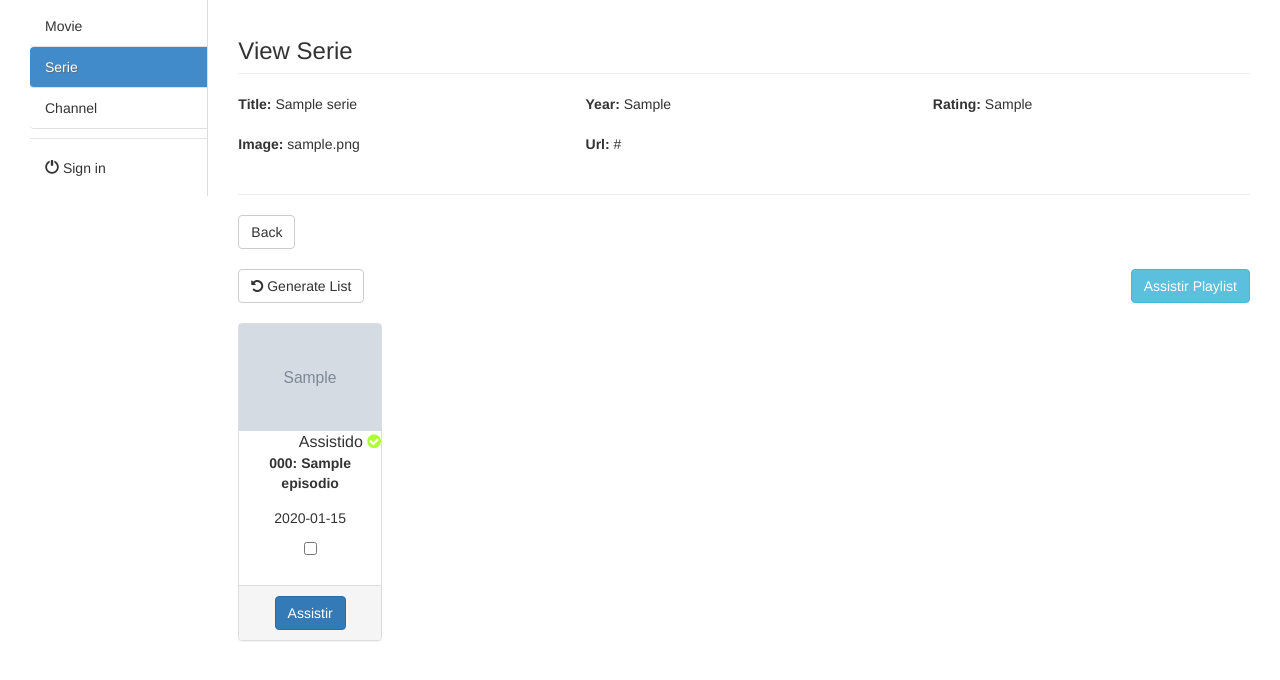
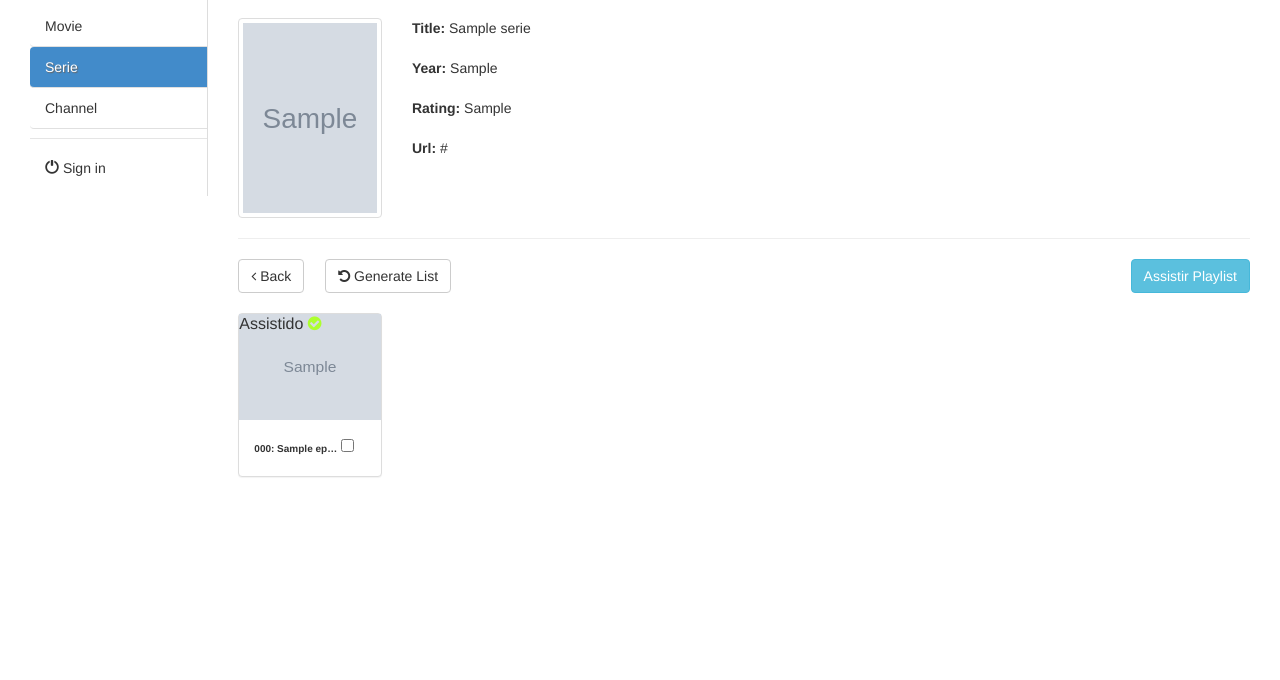
Before and after one commit to caiodotdev/megafilmes, a Django app: page /serie/1/ in a window 1280 px wide. Shown: the part 52-732 px from the top of the page. Run offline with Django 3.2, Linux system fonts and the light colour scheme; a user stored in the database is signed in; tables that the repository leaves empty hold one stand-in row (values such as "Sample post"); grey boxes marked "Sample" are stand-in pictures; some libraries are stand-ins or nearby versions.

Commit message:
fix templates

```diff
--- a/app/templates/movie/list.html
+++ b/app/templates/movie/list.html
@@ -133,7 +133,7 @@
                         targets: 1,
                         data: 'image',
                         "render": function (data, type, row, meta) {
-                            return '<img class="img-thumbnail" style="height: 100px;" src="' + row[1] + '"/>';
+                            return '<img class="img-thumbnail" src="' + row[1] + '"/>';
                         }
                     },
                     {
--- a/app/templates/serie/detail.html
+++ b/app/templates/serie/detail.html
@@ -2,60 +2,56 @@
 {% load static %}
 {% load form_utils %}
 {% block content %}
-    <h3 class="page-header">View Serie</h3>
-
+    <br/>
     <div class="row">
-        <div class="col-xs-4">
+        <div class="col-xs-2">
+            <img src="{{ object.image }}" class="img-thumbnail img-responsive" style="height: 200px;"/>
+        </div>
+        <div class="col-xs-10">
+            <div class="row">
+                <div class="col-xs-12">
                     <div class="form-group">
                         <label>Title:</label>
 
                         {{ object.title }}
                     </div>
                 </div>
-        <div class="col-xs-4">
+                <div class="col-xs-12">
                     <div class="form-group">
                         <label>Year:</label>
-
                         {{ object.year }}
                     </div>
                 </div>
-        <div class="col-xs-4">
+                <div class="col-xs-12">
                     <div class="form-group">
                         <label>Rating:</label>
-
                         {{ object.rating }}
                     </div>
                 </div>
-        <div class="col-xs-4">
-            <div class="form-group">
-                <label>Image:</label>
-
-                {{ object.image }}
-            </div>
-        </div>
-        <div class="col-xs-4">
+                <div class="col-xs-12">
                     <div class="form-group">
                         <label>Url:</label>
 
                         {{ object.url }}
                     </div>
                 </div>
-
+            </div>
+        </div>
     </div>
     <hr/>
-    <div id="actions" class="row">
-        <div class="col-xs-12">
-            <a href="{% url 'SERIE_list' %}" class="btn btn-default">Back</a>
-        </div>
-    </div>
-    <br/>
     <form action="{% url 'SERIE_episode' %}" method="get">
         <input name="serie" id="serie" value="{{ object.id }}" class="hidden"/>
         <div class="row">
-            <div class="col-xs-12">
+            <div class="col-xs-1">
+                <a href="javascript:history.back()" class="btn btn-default pull-left">
+                    <i class="fa fa-angle-left"></i> Back</a>
+            </div>
+            <div class="col-xs-1">
                 <button type="button" class="btn btn-default pull-left" id="generate_list">
                     <i class="fa fa-rotate-left"></i> Generate List
                 </button>
+            </div>
+            <div class="col-xs-10">
                 <button type="submit" class="btn btn-info pull-right">Assistir Playlist</button>
             </div>
         </div>
@@ -65,29 +61,21 @@
                 <div class="col-xs-6 col-sm-4 col-md-3 col-lg-2">
                     <div class="panel panel-default">
                         <div class="panel-title">
-                            <img class="img-responsive"
+                            <a href="{% url 'SERIE_episode' %}?serie={{ object.id }}&ids={{ episodio.id }}">
+                                <img class="img-responsive" style="position:relative;"
                                      src="{{ episodio.image }}"/>
                                 {% if episodio.is_assistido %}
-                                <span class="pull-right"> Assistido <i class="fa fa-check-circle"
+                                    <span class="pull-right"
+                                          style="z-index: 100;
+                                        position:absolute;
+                                        top:0;"> Assistido <i class="fa fa-check-circle"
                                                               style="color: greenyellow;"></i> </span>
                                 {% endif %}
+                            </a>
                         </div>
                         <div class="panel-body">
-                            <p class="text-center">
-                                <label>{{ episodio.number }}: {{ episodio.title|truncatechars:30 }}</label>
-                            </p>
-                            <p class="text-center">
-                                {{ episodio.date }}
-                            </p>
-                            <p class="text-center">
+                            <label style="font-size: 10px;">{{ episodio.number }}: {{ episodio.title|truncatechars:10 }}</label>
                             <input type="checkbox" name="ids" value="{{ episodio.id }}"/>
-                            </p>
-                        </div>
-                        <div class="panel-footer text-center">
-                            <a class="btn btn-primary"
-                               href="{% url 'SERIE_episode' %}?serie={{ object.id }}&ids={{ episodio.id }}">
-                                Assistir
-                            </a>
                         </div>
                     </div>
                 </div>
--- a/app/templates/serie/list.html
+++ b/app/templates/serie/list.html
@@ -14,9 +14,9 @@
 {#            <a href="{% url 'SERIE_create' %}" class="btn btn-primary pull-right h2"><i#}
 {#                    class="fa fa-plus"></i> Add Serie#}
 {#            </a>#}
-            <a href="{% url 'delete_all_series' %}" class="btn btn-danger pull-right h2"><i
-                    class="fa fa-trash"></i> Delete All
-            </a>
+{#            <a href="{% url 'delete_all_series' %}" class="btn btn-danger pull-right h2"><i#}
+{#                    class="fa fa-trash"></i> Delete All#}
+{#            </a>#}
         </div>
     </div> <!-- /#top -->
     <hr/>
--- a/app/views/movie.py
+++ b/app/views/movie.py
@@ -36,7 +36,7 @@ import django_filters
 class MovieFilter(django_filters.FilterSet):
     class Meta:
         model = Movie
-        fields = ["id", "title", "year", "rating", "image", "url"]
+        fields = ["title", "year", "rating"]
 
 
 class List(LoginRequiredMixin, MovieMixin, ListView):
--- a/app/views/serie.py
+++ b/app/views/serie.py
@@ -30,7 +30,7 @@ import django_filters
 class SerieFilter(django_filters.FilterSet):
     class Meta:
         model = Serie
-        fields = ["id", "title", "year", "rating", "image", "url"]
+        fields = ["title", "year", "rating",]
 
 
 class List(LoginRequiredMixin, SerieMixin, ListView):
```
Also changed, not shown: app/templates/channel/detail.html (+24 -34 lines), app/templates/channel/list.html (+9 -7 lines), app/templates/serie/episode.html (+20 -23 lines), 2 other files. Lines whose indentation alone changed are shown as unchanged.
